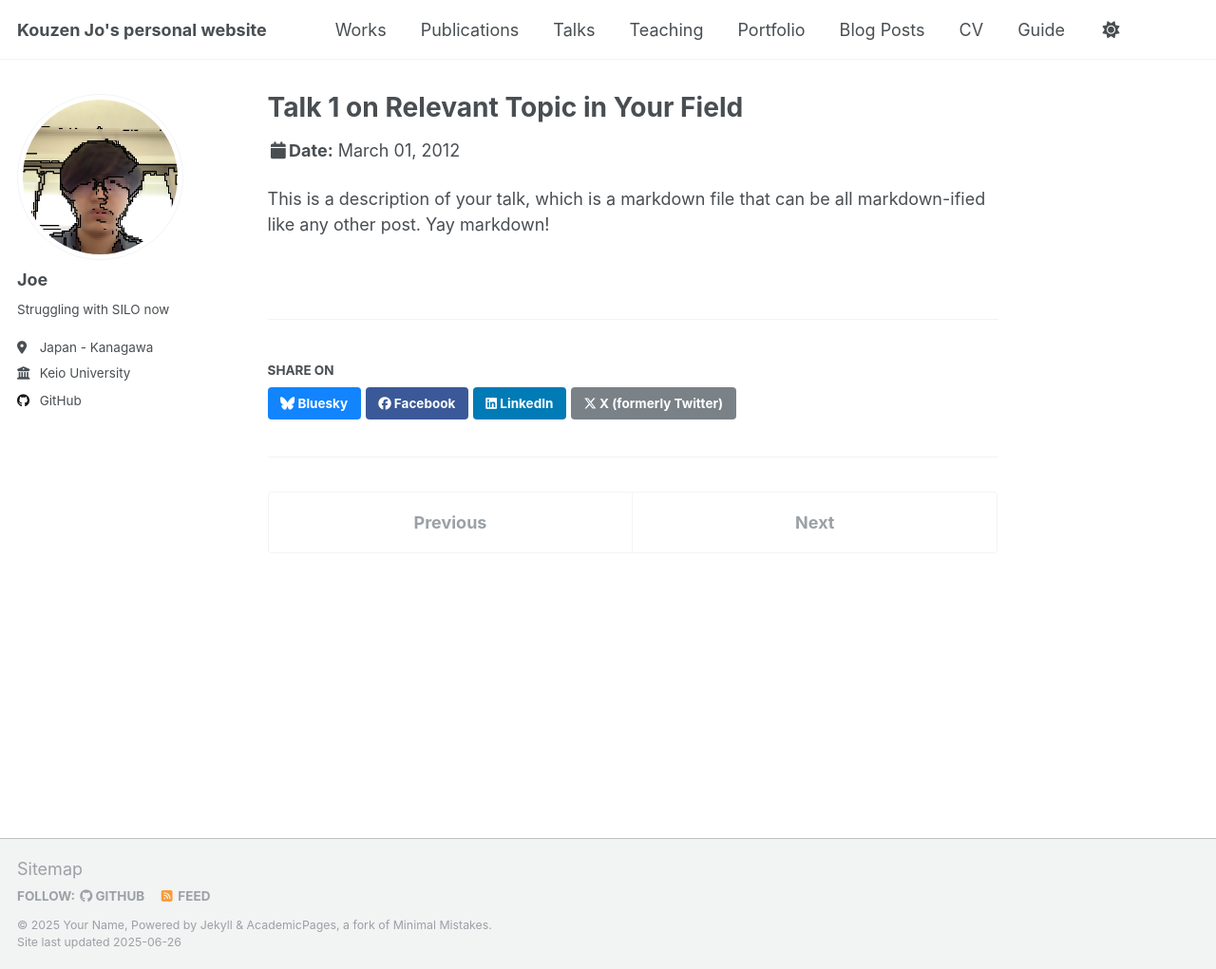
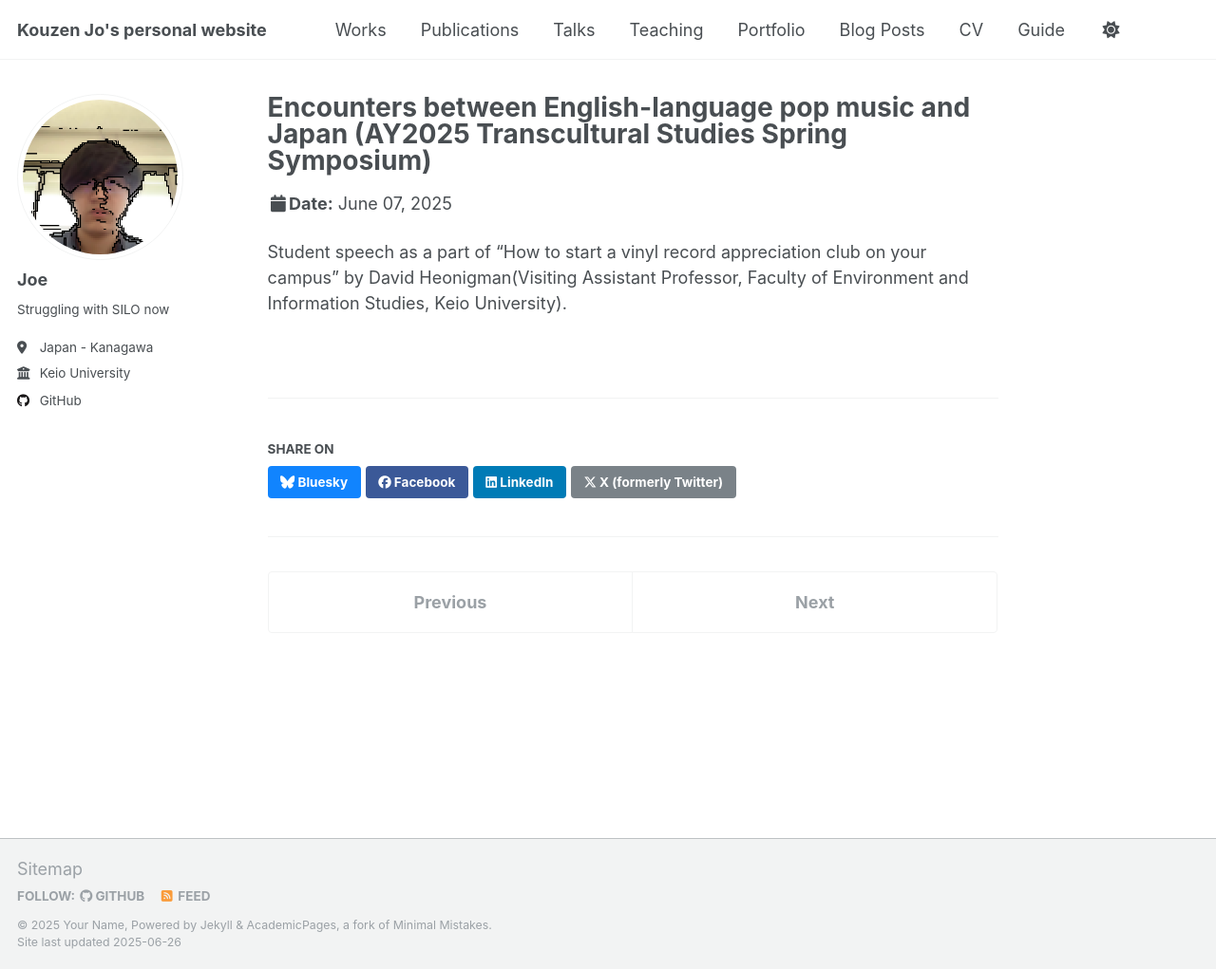
Before and after one commit to Joe-Xuu/joe-xuu.github.io, a Jekyll site: the page built from _talks/2012-03-01-talk-1.md, in a window 1280 px wide and 1021 px high. Shown: the whole window at 95% size. Built offline with Jekyll 4.4.1, drawn with Linux system fonts in a browser that asks for light colours.

Commit message:
Update 2012-03-01-talk-1.md

```diff
--- a/_talks/2012-03-01-talk-1.md
+++ b/_talks/2012-03-01-talk-1.md
@@ -1,11 +1,11 @@
 ---
-title: "Talk 1 on Relevant Topic in Your Field"
+title: "Encounters between English-language pop music and Japan (AY2025 Transcultural Studies Spring Symposium)"
 collection: talks
 type: "Talk"
-permalink: /talks/2012-03-01-talk-1
-venue: "UC San Francisco, Department of Testing"
-date: 2012-03-01
-location: "San Francisco, CA, USA"
+permalink: /talks/2025-06-07-talk-1
+venue: "Research Institute for Letters, Arts and Sciences, Waseda University Toyama Campus"
+date: 2025-06-07
+location: "Tokyo, Japan"
 ---
 
-This is a description of your talk, which is a markdown file that can be all markdown-ified like any other post. Yay markdown!
+Student speech as a part of “How to start a vinyl record appreciation club on your campus” by David Heonigman(Visiting Assistant Professor, Faculty of Environment and Information Studies, Keio University).
```
